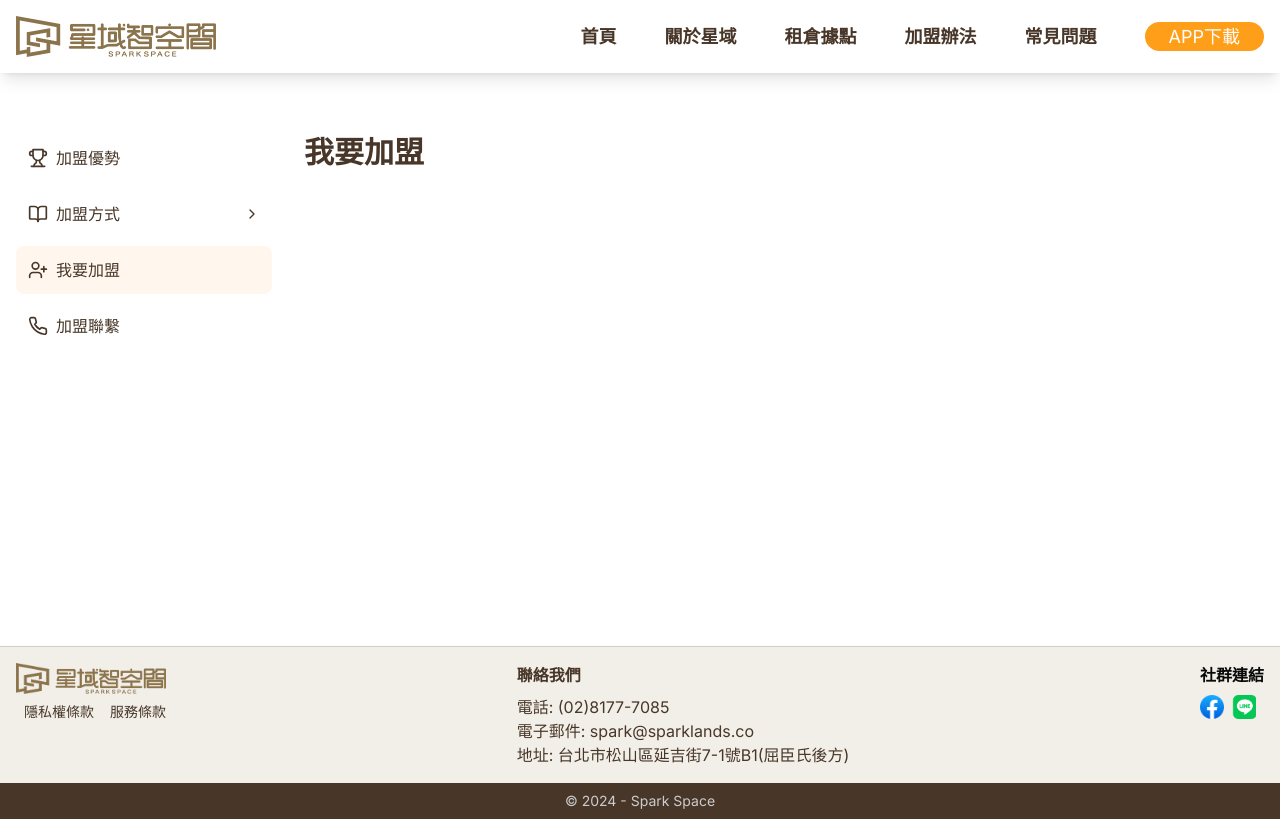
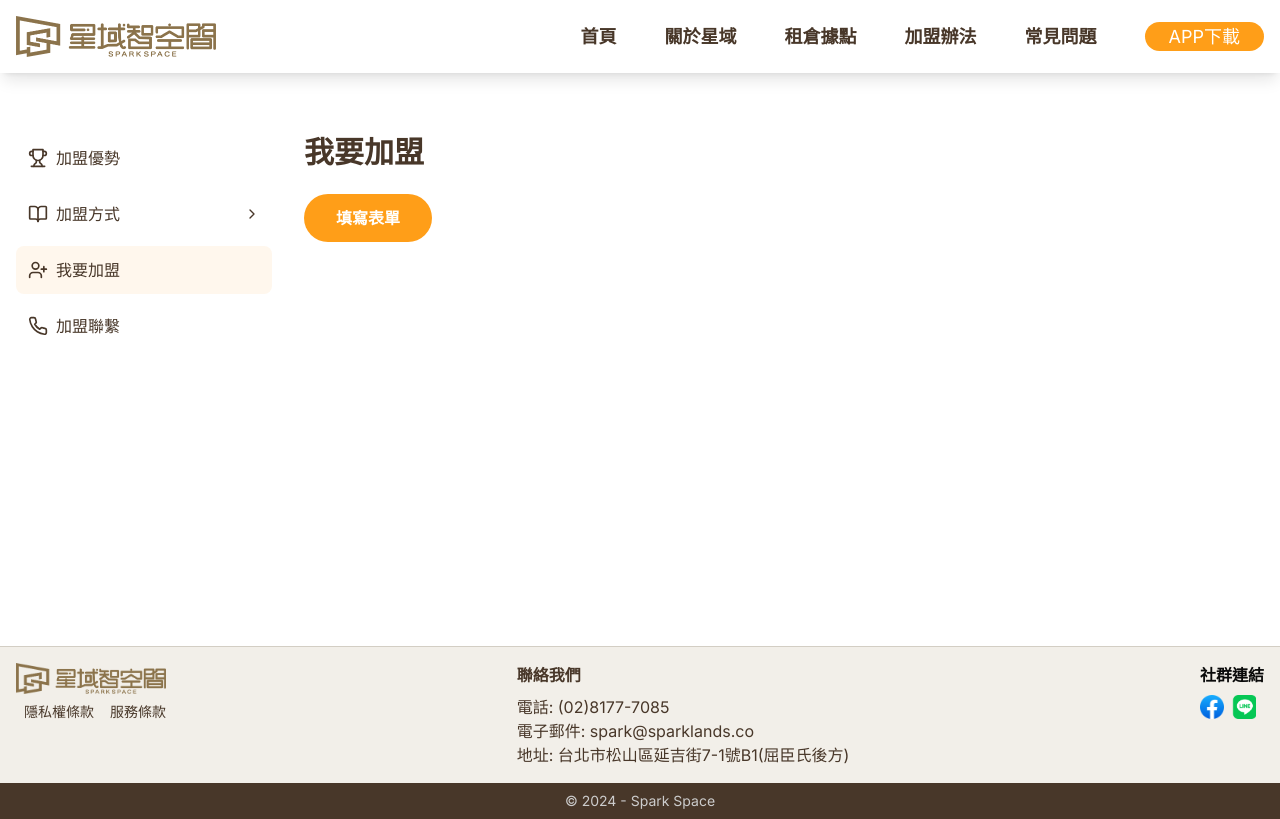
Before and after one commit to sparklandsofficial/storehouse-landingpage, a Next.js app: page /franchise/apply in a window 1280 px wide. Built offline with nearby package versions, Linux system fonts and the light colour scheme; no server answers.

Commit message:
add is_bink_card_bind verify

```diff
--- a/app/franchise/apply/page.tsx
+++ b/app/franchise/apply/page.tsx
@@ -2,7 +2,13 @@ export default function FranchiseApply() {
   return (
     <div>
       <h1 className="text-3xl font-bold text-[#483729] mb-6">我要加盟</h1>
-      {/* 加入加盟申請表單 */}
+      <a
+        href="https://docs.google.com/forms/d/e/1FAIpQLSc4hrxHETcHrgwI8-cS4Tvu6i1WteClhGa6eTyK3wfkxl4Kyg/viewform?usp=sf_link"
+        target="_blank"
+        className="bg-[#FF9E18] text-[#fff] px-8 py-3 rounded-full font-bold hover:bg-orange-400 transition-colors duration-300 inline-block"
+      >
+        填寫表單
+      </a>
     </div>
   );
 }
```
